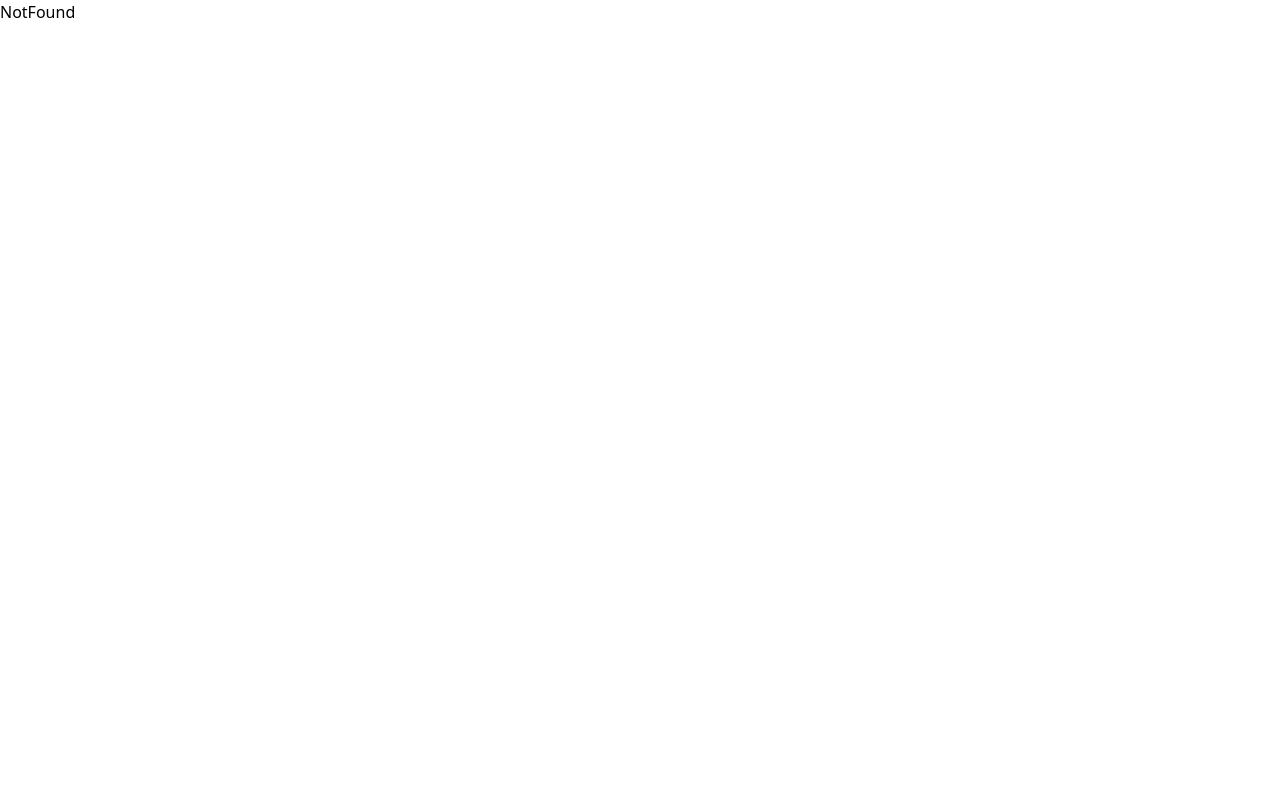
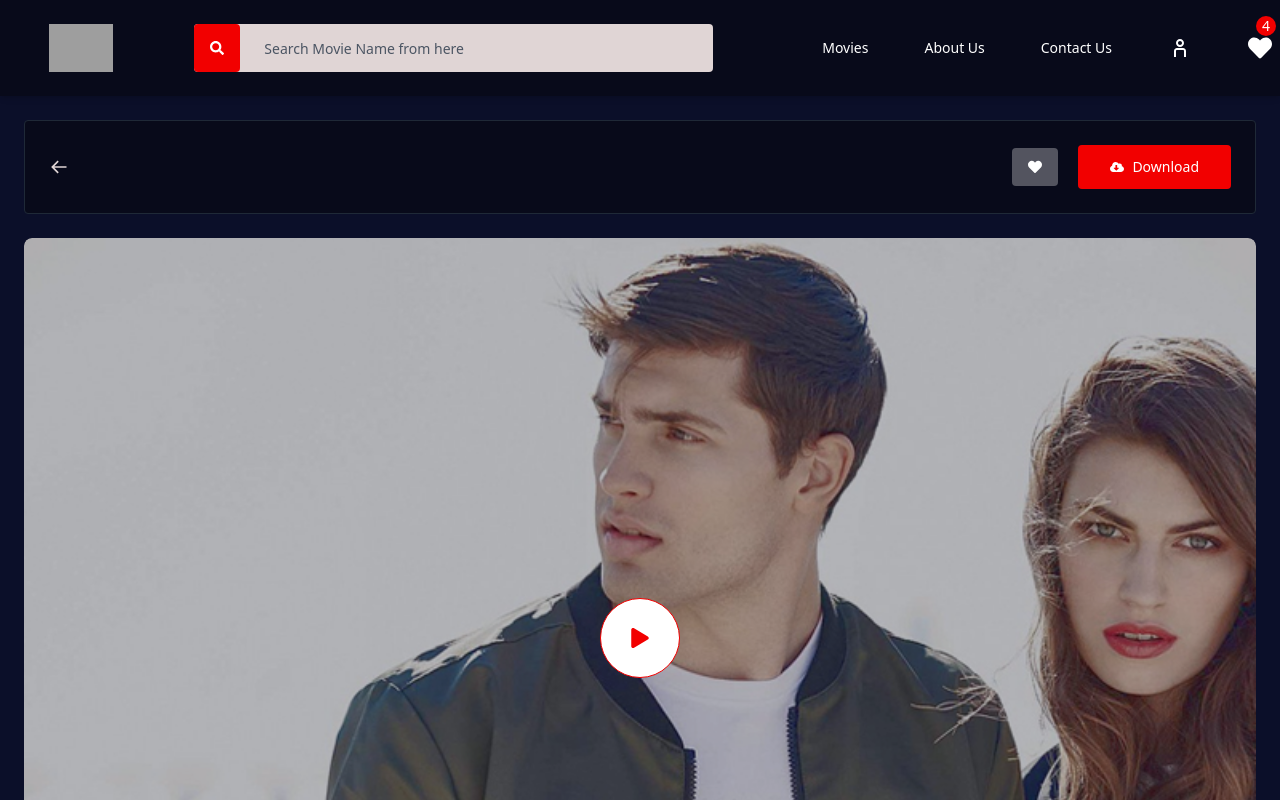
Before and after one commit to Melchizedek-1/Netflix-clone, a React (Create React App) app: page /watch/1 in a window 1280 px wide. Shown: the top 800 px of the page. Built offline with nearby package versions, Linux system fonts and the light colour scheme; grey boxes are pictures that could not be loaded.

Commit message:
Watch page added

```diff
--- a/src/App.js
+++ b/src/App.js
@@ -6,6 +6,7 @@ import HomeScreen from './Screens/HomeScreen'
 import MoviesPage from './Screens/MoviesPage'
 import NotFound from './Screens/NotFound'
 import SingleMovie from './Screens/SingleMovie'
+import WatchPage from './Screens/WatchPage'
 
 const App = () => {
   return (
@@ -15,6 +16,7 @@ const App = () => {
       <Route path='/contact-us' element={<ContactUs />} />
       <Route path='/movies' element={<MoviesPage />} />
       <Route path='/movie/:id' element={<SingleMovie />} />
+      <Route path='/watch/:id' element={<WatchPage />} />
       <Route path='*' element={<NotFound />} />
     </Routes>
   )
--- /dev/null
+++ b/src/Screens/WatchPage.js
@@ -0,0 +1,52 @@
+import React, { useState } from 'react'
+import { BiArrowBack } from 'react-icons/bi'
+import { FaCloudDownloadAlt, FaHeart, FaPlay } from 'react-icons/fa'
+import { Link, useParams } from 'react-router-dom'
+import { Movies } from '../Data/MovieData'
+import Layout from '../Layout/Layout'
+
+const WatchPage = () => {
+    let { id } = useParams();
+    const movie = Movies.find((movie) => movie.name === id);
+    const [play, setPlay] = useState(false);
+
+  return (
+    <Layout>
+        <div className='container mx-auto bg-dry p-6 mb-12'>
+            <div className='flex-btn flex-wrap mb-6 gap-2 bg-main rounded border border-gray-800 p-6'>
+                <Link to={`/movie/${movie?.name}`} className='md:text-xl text-sm flex gap-3 items-center font-bold text-dryGray'>
+                    <BiArrowBack /> {movie?.name}
+                </Link>
+                <div className='flex-btn sm:w-auto w-full gap-5'>
+                    <button className='bg-white hover:text-subMain transitions bg-opacity-30 text-white rounded px-4 py-3 text-sm'>
+                        <FaHeart />
+                    </button>
+                    <button className='bg-subMain flex-rows gap-2 hover:text-subMain transitions text-white rounded px-8 font-medium py-3 text-sm'>
+                        <FaCloudDownloadAlt /> Download
+                    </button>
+                </div>
+            </div>
+            {play ? (
+                <video controls autoPlay={play} className='w-full h-full rounded'>
+                    <source src="/images/vid3.mp4" type="video/mp4" title={movie?.name} />
+                </video>
+            ) : (
+                <div className='w-full h-screen rounded-lg overflow-hidden relative'>
+                    <div className='absolute top-0 left-0 bottom-0 right-0 bg-main bg-opacity-30 flex-colo'>
+                        <button onClick={() => setPlay(true)} className='bg-white text-subMain flex-colo border border-subMain rounded-full w-20 h-20 font-medium text-xl'>
+                            <FaPlay />
+                        </button>
+                    </div>
+                    <img
+                        src={movie?.image ? `/images/movies/${movie.image}` : '/images/1.jpg'}
+                        alt={movie?.name}
+                        className='w-full h-full object-cover rounded-lg'
+                    />
+                </div>
+            )}
+        </div>
+    </Layout>
+  )
+}
+
+export default WatchPage
```
Also changed, not shown: 1 other file (tests, documents, lock files or other folders).
